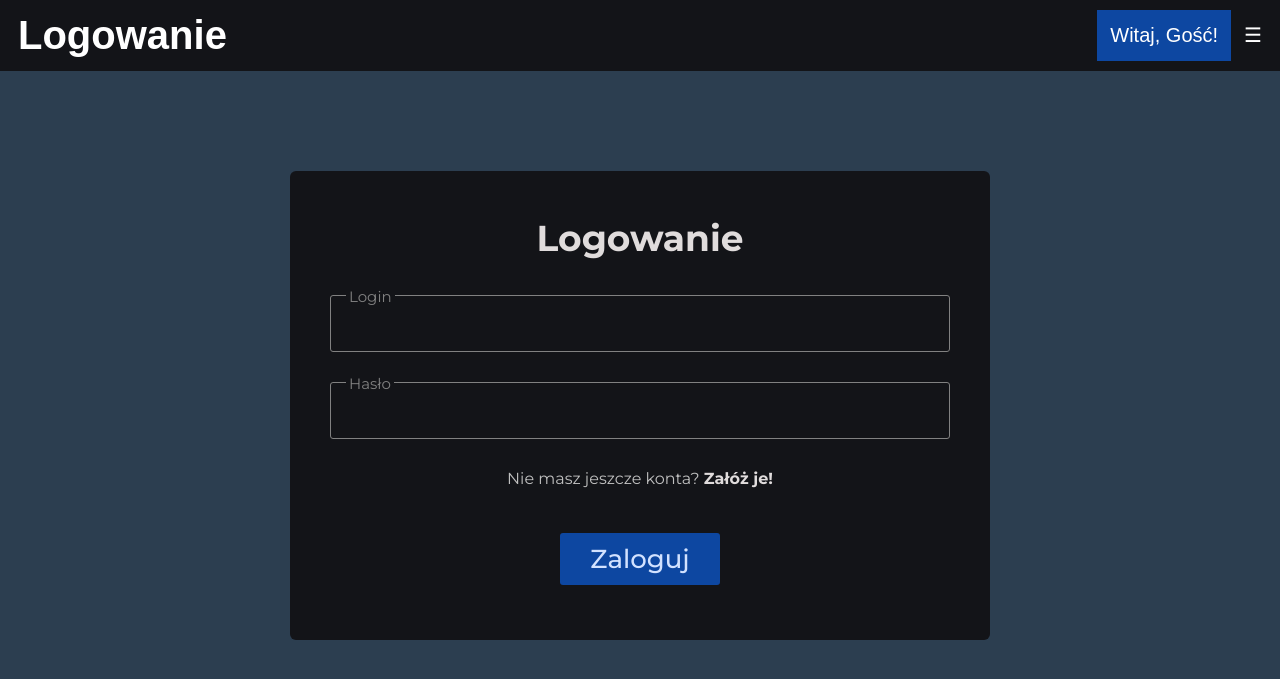
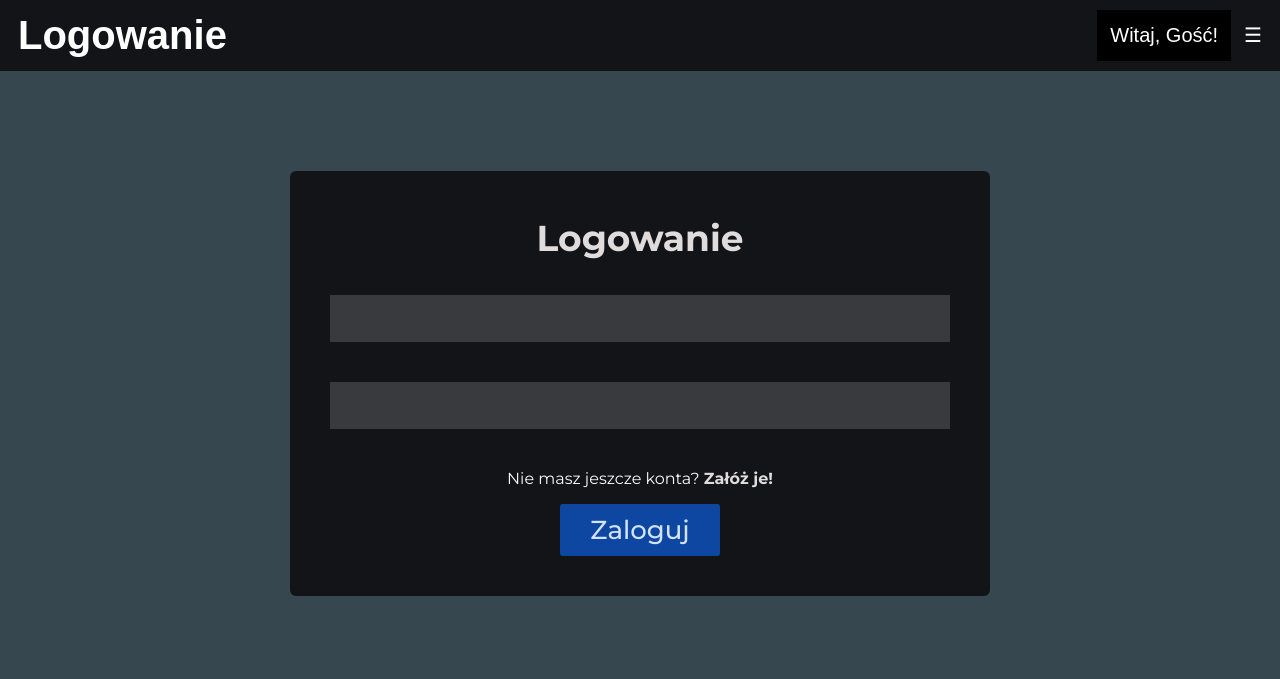
Before and after one commit to Yournicknamehere/E14, a PHP site: page /logowanie.php in a window 1280 px wide. Shown: the top 679 px of the page. Run offline with PHP 8.4, Linux system fonts and the light colour scheme.

Commit message:
kolorystyka

```diff
--- a/CSS/style.css
+++ b/CSS/style.css
@@ -6,7 +6,7 @@
 
 body {
     margin: 0;
-    background: #2c3e50;
+    background: #37474f;
     color: white;
     font-size: 20px;
     text-align: center;
@@ -25,7 +25,7 @@ body {
 
 .header a {
     float: left;
-    color: white;
+    color: #fafafa;
     text-align: center;
     padding: 13px;
     text-decoration: none;
@@ -42,13 +42,13 @@ body {
 }
 
 .header a:active {
-    background-color: #0D47A1;
-    color: white;
+    background-color: #000000;
+    color: #fafafa;
     border-radius: 3px;
 }
 
 .header a.active {
-    background-color: #0D47A1;
+    background-color: #000000;
     font-weight: 500;
 }
 
@@ -61,6 +61,7 @@ body {
     margin: 50px auto;
     margin-top: 100px;
     background: #131418;
+    color: #fafafa;
     border-radius: 6px;
     padding: 40px;
     font-family: 'Montserrat', sans-serif;
@@ -71,7 +72,7 @@ body {
 
 .form p {
     font-size: 16px;
-    color: #C0C0C0;
+    color: #fafafa;
 }
 
 .form h1 {
@@ -96,18 +97,6 @@ body {
     -webkit-transition: 0.5s;
 }
 
-.form li {
-    display: block;
-    padding: 15px;
-    border: 1px solid #818181;
-    margin-top: 30px;
-    margin-bottom: 30px;
-    border-radius: 3px;
-    transition: 0.5s;
-    -moz-transition: 0.5s;
-    -webkit-transition: 0.5s;
-}
-
 .form li:last-child {
     border: none;
     margin-bottom: 0px;
@@ -118,10 +107,10 @@ body {
     display: block !important;
     float: left;
     margin-top: -26px;
-    background: #131418;
+    background: none;
     height: 25px;
     padding: 2px 3px 2px 3px;
-    color: #818181;
+    color: #fafafa;
     font-size: 15px;
     z-index: 1;
     overflow: hidden;
@@ -138,14 +127,15 @@ body {
     width: 100%;
     display: block !important;
     outline: none;
-    border: none;
+    border: 0;
+    border-bottom: 2px solid #393a3e;
     line-height: 25px !important;
-    font-size: 20px;
-    padding: 0;
+    font-size: 24px;
+    padding: 10px 30px 10px 30px;
+    margin-bottom: 40px;
     font-family: 'Montserrat', sans-serif;
-    background-color: none !important;
-    background: none !important;
-    color: white !important;
+    background: #393a3e !important;
+    color: #fafafa !important;
     transition: 0.5s;
     -moz-transition: 0.5s;
     -webkit-transition: 0.5s;
@@ -167,7 +157,18 @@ body {
     color: rgba(255, 255, 255, 0.568);
 }
 
-.form input[type="text"]:focus, .form input[type="date"]:focus, .form input[type="datetime"]:focus, .form input[type="email"]:focus, .form input[type="number"]:focus, .form input[type="search"]:focus, .form input[type="time"]:focus, .form input[type="url"]:focus, .form input[type="password"]:focus, .form textarea:focus, .form select:focus {
+.form input[type="text"]:focus,
+.form input[type="date"]:focus,
+.form input[type="datetime"]:focus,
+.form input[type="email"]:focus,
+.form input[type="number"]:focus,
+.form input[type="search"]:focus,
+.form input[type="time"]:focus,
+.form input[type="url"]:focus,
+.form input[type="password"]:focus,
+.form textarea:focus,
+.form select:focus {
+    border-bottom-color: #0D47A1;
 
 }
 
--- a/logowanie.php
+++ b/logowanie.php
@@ -51,21 +51,11 @@
     <div class="content">
         <form action="<?php echo $_SERVER["PHP_SELF"];?>" method="POST" class="form">
             <h1>Logowanie</h1>
-            <ul>
-                <li>
-                    <label for="login" id="label">Login</label>
-                    <input type="text" name="login" maxlength="50" required autofocus>
-                </li>
-                <li>
-                    <label for="password">Hasło</label>
-                    <input type="password" name="haslo" maxlength="50" required>
-                </li>
-                <p>Nie masz jeszcze konta? <a href="rejestrowanie.php"><b>Załóż je!</b></a></p>
+            <input type="text" name="login" maxlength="50" required>
 
-                <li>
-                    <input type="submit" name="submitLoguj" value="Zaloguj"/>
-                </li>
-            </ul>
+            <input type="password" name="haslo" maxlength="50" required>
+            <p>Nie masz jeszcze konta? <a href="rejestrowanie.php"><b>Załóż je!</b></a></p>
+            <input type="submit" name="submitLoguj" value="Zaloguj"/>
         </form>
 
         <?php
```
